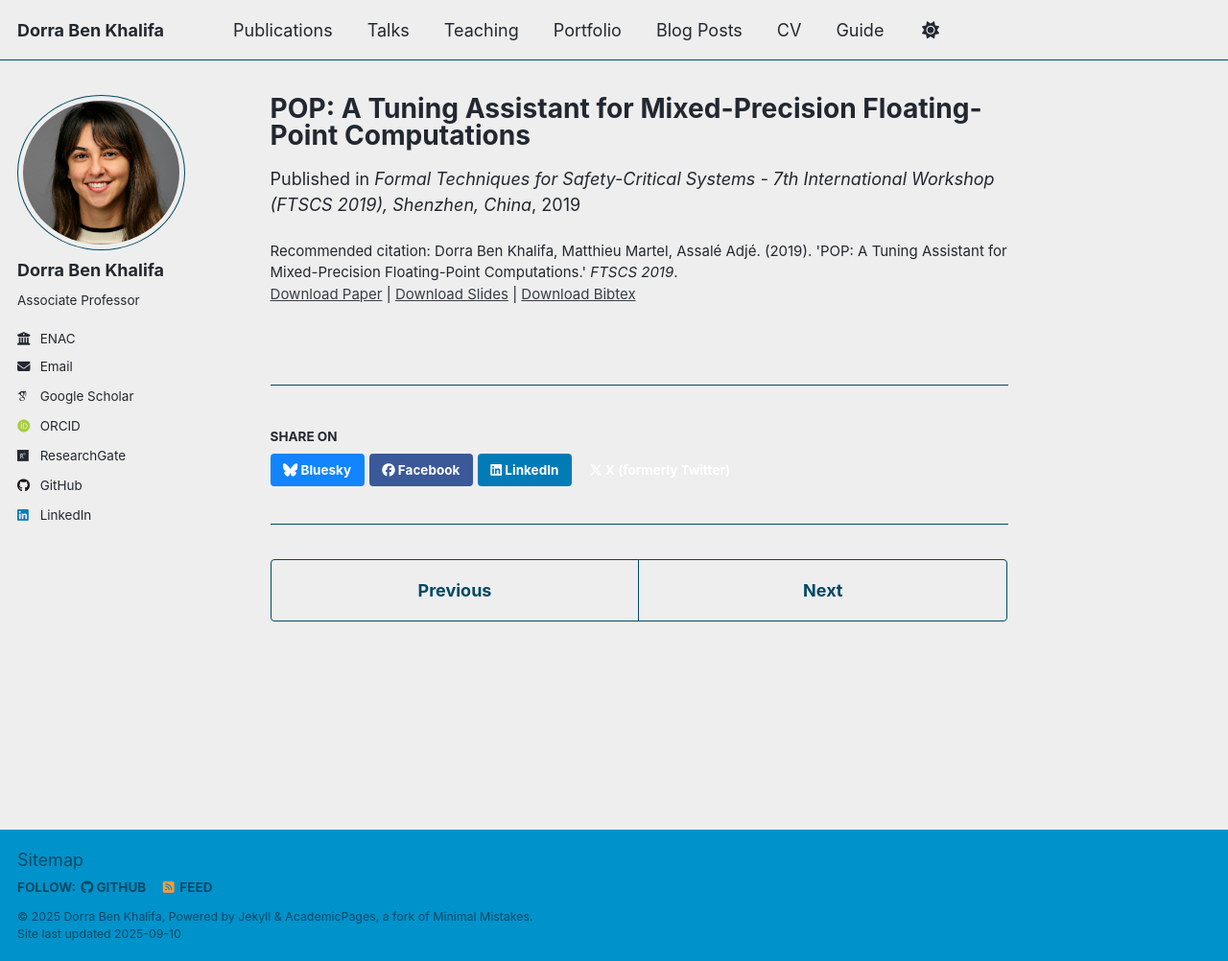
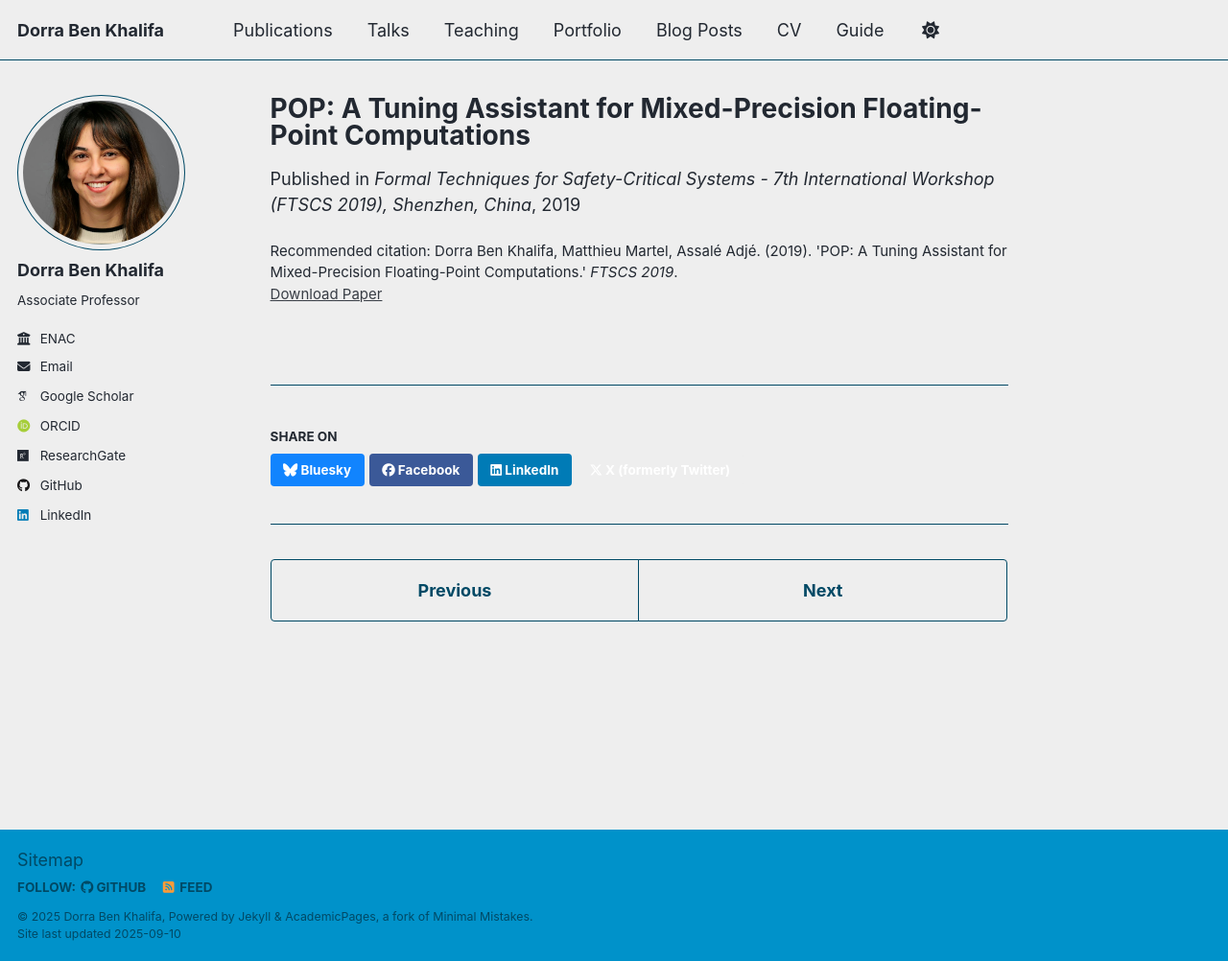
Before and after one commit to dbenkhalifa/dbenkhalifa.github.io, a Jekyll site: the page built from _publications/2019-POPATuningAssistantforMi.md, in a window 1280 px wide and 1002 px high. Shown: the whole window at 96% size. Built offline with Jekyll 4.4.1, drawn with Linux system fonts in a browser that asks for light colours; some web fonts are replaced; a script that is not in the unit is left out; part of the change alters nothing that is shown.

```diff
--- a/_publications/2019-POPATuningAssistantforMi.md
+++ b/_publications/2019-POPATuningAssistantforMi.md
@@ -5,9 +5,7 @@ category: manuscripts
 permalink: /publication/2019-POPATuningAssistantforMi
 date: 2019-11-09
 venue: "Formal Techniques for Safety-Critical Systems - 7th International Workshop (FTSCS 2019), Shenzhen, China"
-slidesurl: ""  # ajouter le lien si disponible
 paperurl: "https://doi.org/10.1007/978-3-030-46902-3_5"
-bibtexurl: ""  # ajouter le lien si disponible
 citation: "Dorra Ben Khalifa, Matthieu Martel, Assalé Adjé. (2019). 'POP: A Tuning Assistant for Mixed-Precision Floating-Point Computations.' <i>FTSCS 2019</i>."
 authors:
   - "Dorra Ben Khalifa"
```
